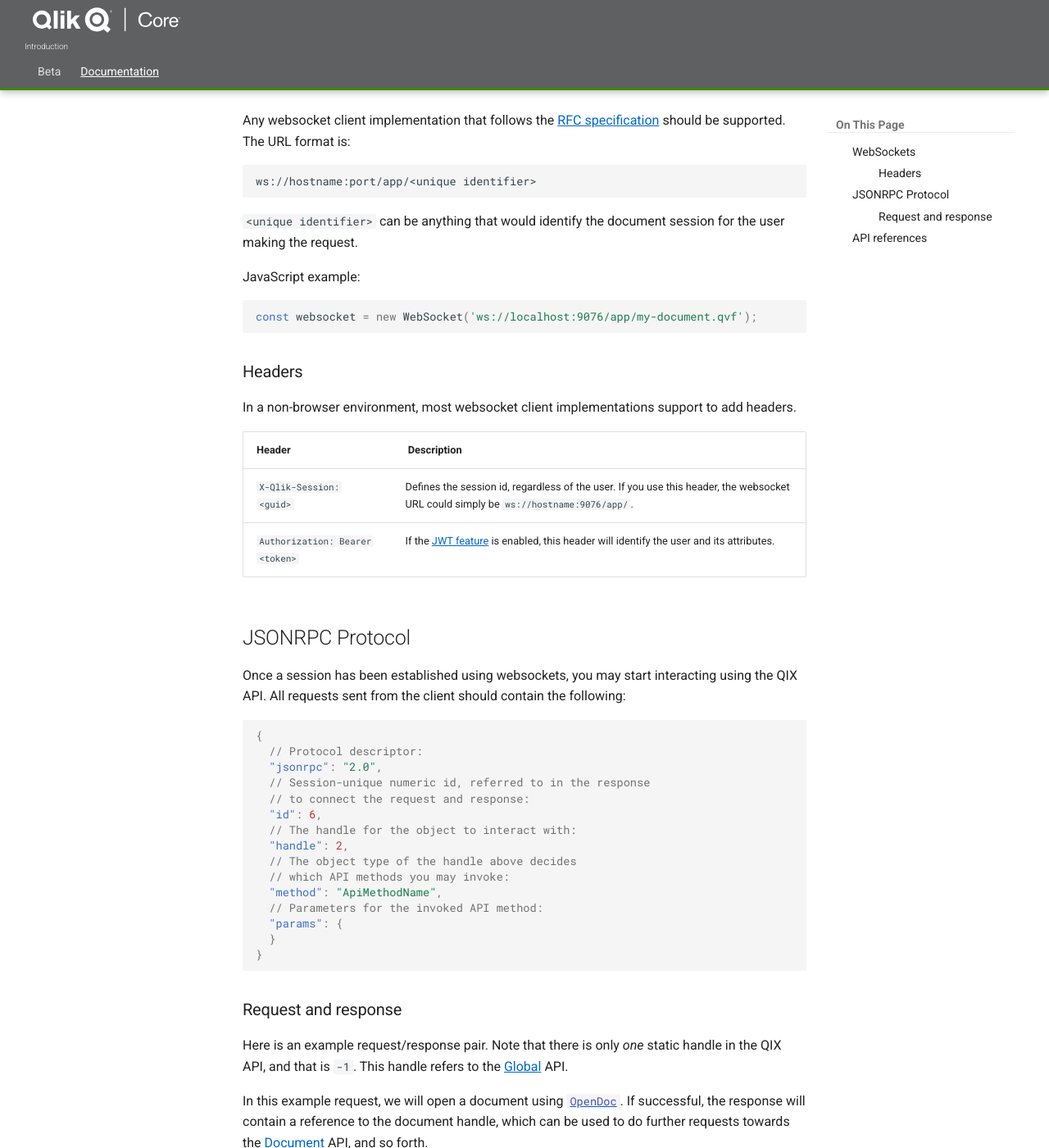
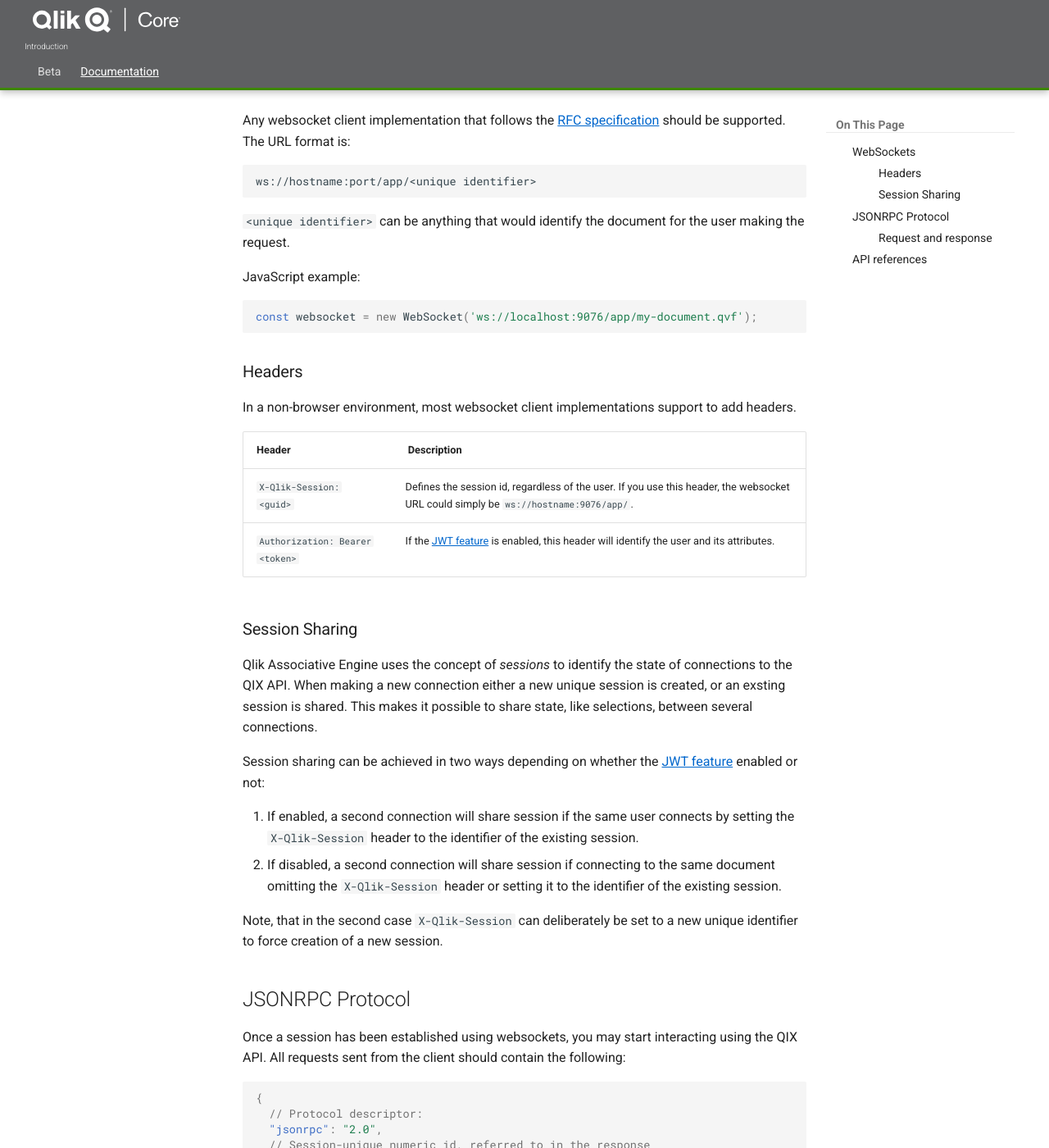
Before and after one commit to qlik-oss/core-website, an MkDocs documentation site: the page built from docs/docs/services/qix-engine/apis/qix/introduction.md, in a window 1280 px wide and 1400 px high, scrolled down 283 px. Shown: the whole window at 82% size. Built offline with MkDocs 1.6.1 and Material for MkDocs 9.7.7, drawn with Linux system fonts in a browser that asks for light colours; comment, search, counter and statistics services are not loaded; old or Windows-style settings are respelled for this version of MkDocs.

Commit message:
Session sharing doc

```diff
--- a/docs/docs/services/qix-engine/apis/qix/introduction.md
+++ b/docs/docs/services/qix-engine/apis/qix/introduction.md
@@ -1,8 +1,7 @@
 # QIX API
 
-The QIX API is the primary API used for consuming QIX documents. It is
-based on the WebSocket protocol and requires some specific parameters
-to work correctly.
+The QIX API is the primary API used for consuming QIX documents. It is based on the WebSocket protocol and requires some
+specific parameters to work correctly.
 
 ## WebSockets
 
@@ -30,6 +28,23 @@
 ------ | -----------
 `X-Qlik-Session: <guid>` | Defines the session id, regardless of the user. If you use this header, the websocket URL could simply be `ws://hostname:9076/app/`.
 `Authorization: Bearer <token>` | If the [JWT feature](../../../../tutorials/authorization.md) is enabled, this header will identify the user and its attributes.
+
+### Session Sharing
+
+Qlik Associative Engine uses the concept of _sessions_ to identify the state of connections to the QIX API. When making
+a new connection either a new unique session is created, or an exsting session is shared. This makes it possible to
+share state, like selections, between several connections.
+
+Session sharing can be achieved in two ways depending on whether the
+[JWT feature](../../../../tutorials/authorization.md) enabled or not:
+
+1. If enabled, a second connection will share session if the same user connects by setting the `X-Qlik-Session` header
+   to the identifier of the existing session.
+1. If disabled, a second connection will share session if connecting to the same document omitting the `X-Qlik-Session`
+   header or setting it to the identifier of the existing session.
+
+Note, that in the second case `X-Qlik-Session` can deliberately be set to a new unique identifier to force creation of a
+new session.
 
 ## JSONRPC Protocol
 
```
Also changed, not shown: other parts of docs/docs/services/qix-engine/apis/qix/introduction.md (+1 -2 lines).
